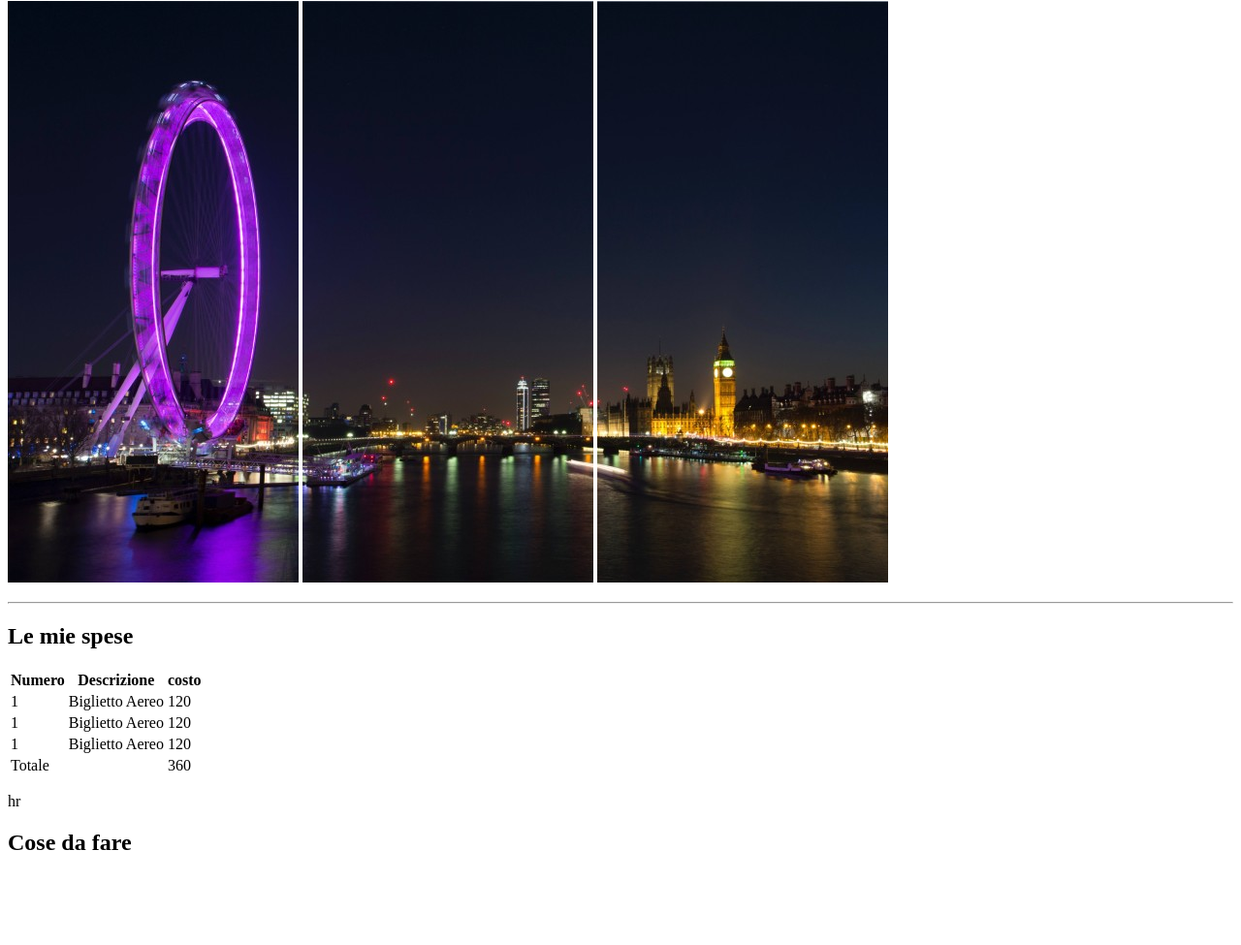
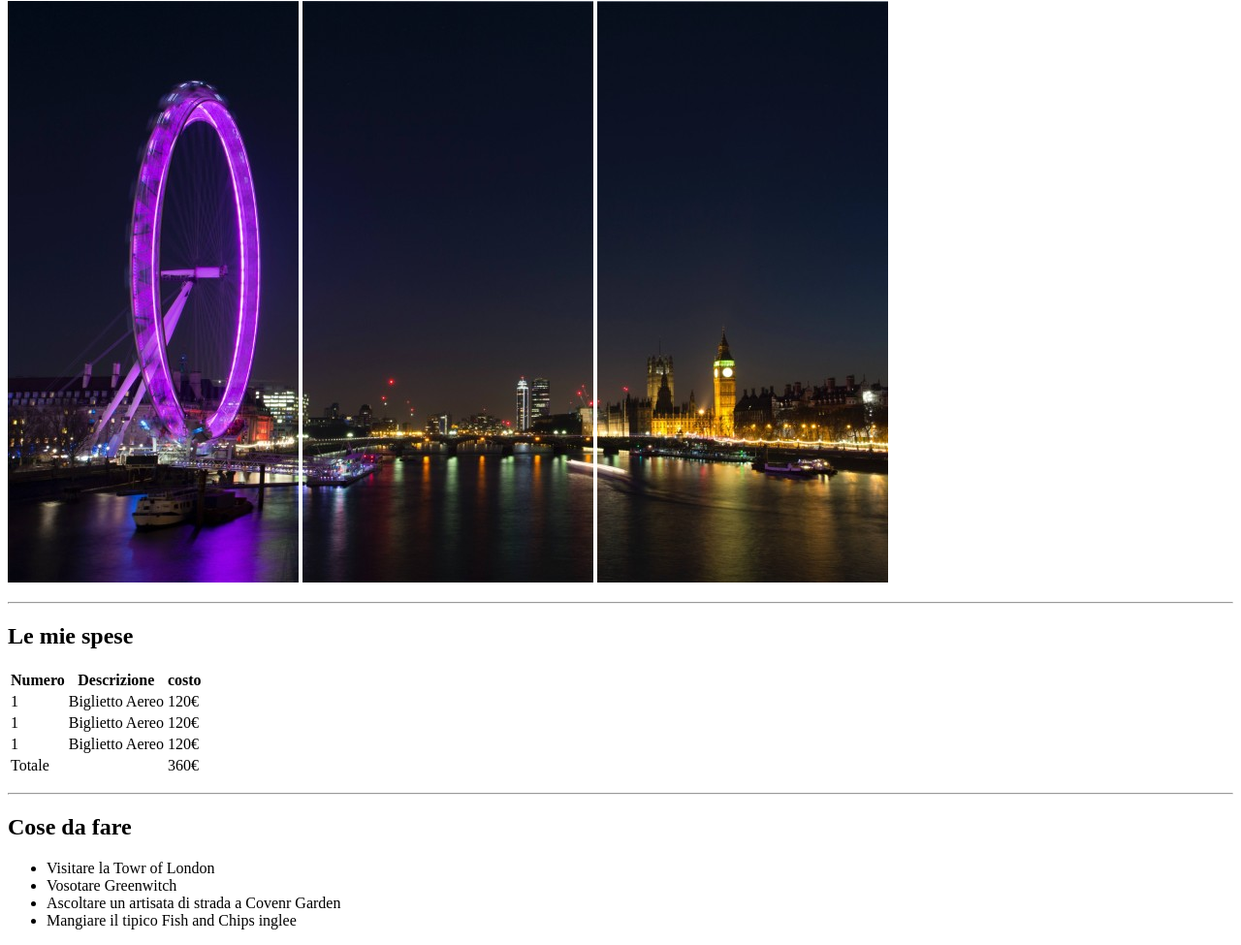
Before and after one commit to Vladislav-Ciuperca/html-london-trip, a plain HTML site: page index.html in a window 1280 px wide. Shown: the part 79-1054 px from the top of the page at 97% size. Before the commit the page ends 982 px from the top, so only its background shows below. Drawn offline with Linux system fonts and the light colour scheme.

Commit message:
commit non mi ricordo quanto

```diff
--- a/index.html
+++ b/index.html
@@ -37,32 +37,38 @@
                 <tr>
                     <td>1</td>
                     <td>Biglietto Aereo</td>
-                    <td>120</td>
+                    <td>120€</td>
                 </tr>
                 <!-- sectabella -->
                 <tr>
                     <td>1</td>
                     <td>Biglietto Aereo</td>
-                    <td>120</td>
+                    <td>120€</td>
                 </tr>
                 <!-- sectabella -->
                 <tr>
                     <td>1</td>
                     <td>Biglietto Aereo</td>
-                    <td>120</td>
+                    <td>120€</td>
                 </tr>
                 <!-- sectabella -->
                 <tr>
                     <td>Totale</td>
                     <td></td>
-                    <td>360</td>
+                    <td>360€</td>
                 </tr>
             </table>
         </p>
         <!-- cose da fare -->
         <p>
-            hr
+            <hr>
             <h2>Cose da fare</h2>
+            <ul>
+                <li>Visitare la Towr of London</li>
+                <li>Vosotare Greenwitch</li>
+                <li>Ascoltare un artisata di strada a Covenr Garden</li>
+                <li>Mangiare il tipico Fish and Chips inglee</li>
+            </ul>
         </p>
     </section>
 
```
